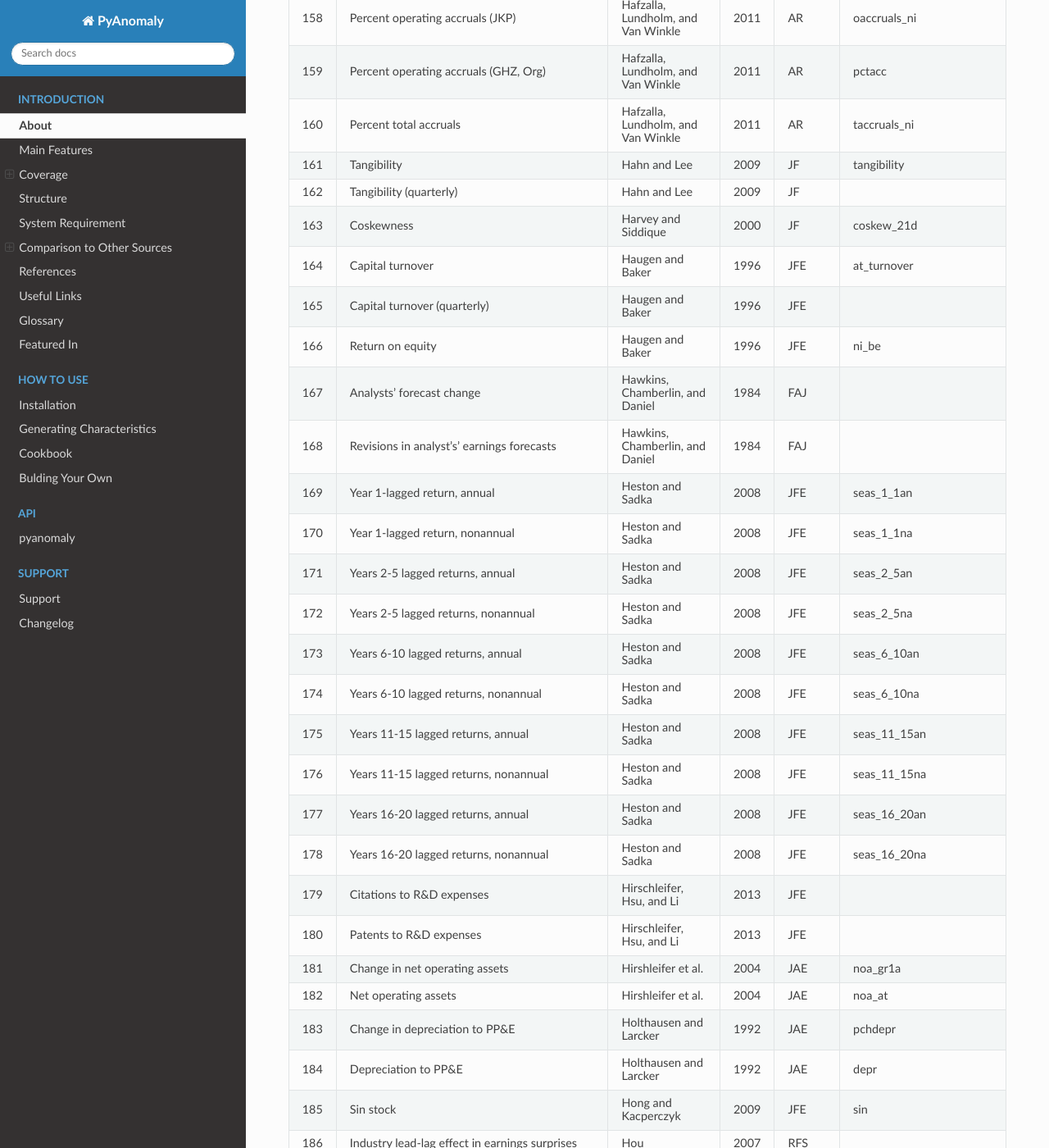
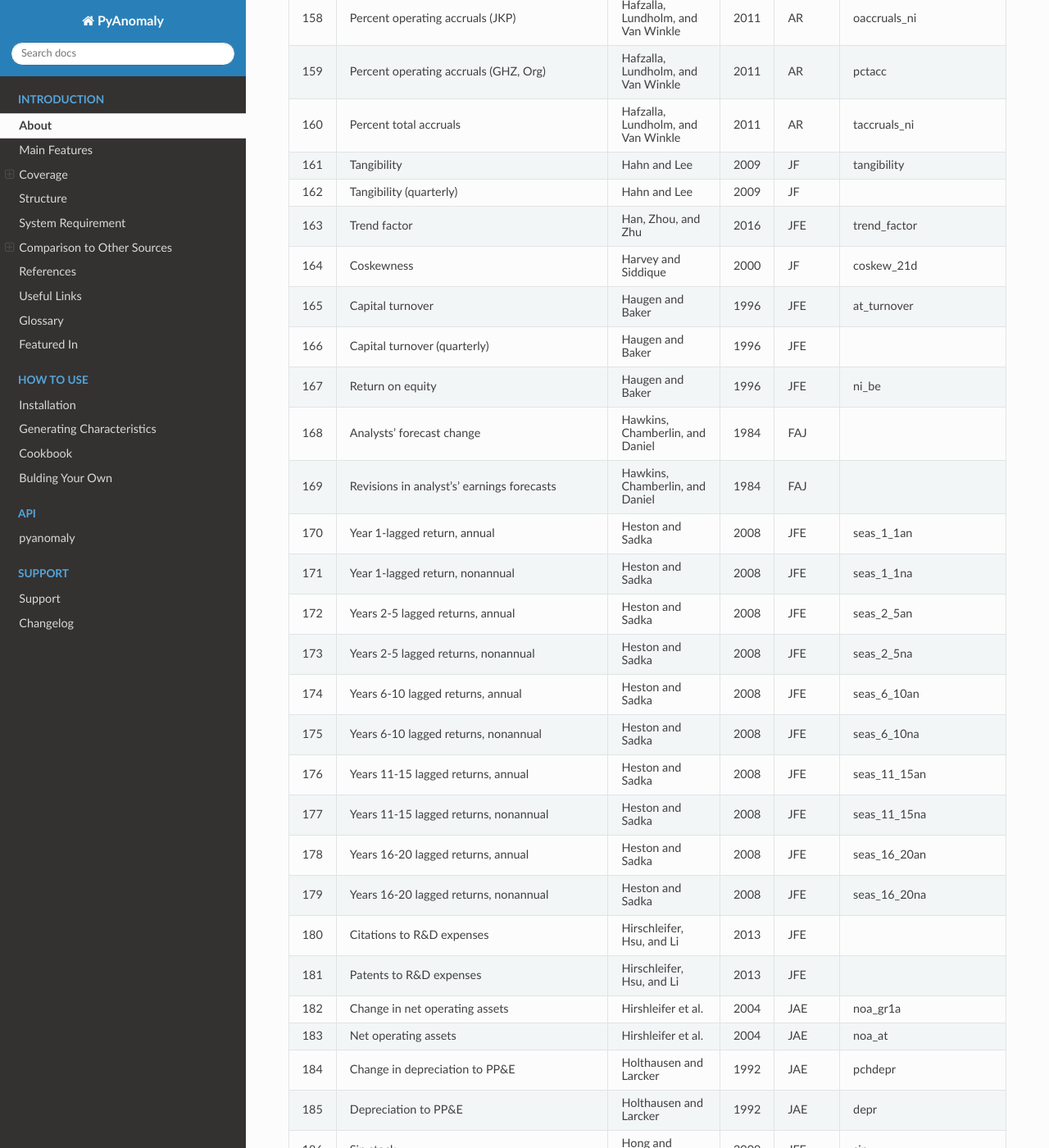
Before and after one commit to chulwoohan/pyanomaly, a Sphinx documentation site: the page built from docs/source/introduction.rst, in a window 1280 px wide and 1400 px high, scrolled down 9258 px. Shown: the whole window at 82% size. Built offline with Sphinx 7.4.7 and the Read the Docs theme 2.0.0, drawn with Linux system fonts in a browser that asks for light colours; some of the changed text lies outside the part shown.

Commit message:
Initial commit

```diff
--- a/docs/source/changelog.rst
+++ b/docs/source/changelog.rst
@@ -10,3 +10,9 @@
 --------------------
 
 Multiprocessing in ``datatools.populate()`` has been updated to increase the speed.
+
+
+v0.930 - 2022.01.17
+--------------------
+
+The trend factor of Han, Zhou, and Zhu (2016) has been added. We thank Guofu Zhou for this suggestion.
--- a/docs/source/characteristics.csv
+++ b/docs/source/characteristics.csv
@@ -161,154 +161,155 @@
 160,Percent total accruals,"Hafzalla, Lundholm, and Van Winkle",2011,AR,taccruals_ni
 161,Tangibility,Hahn and Lee,2009,JF,tangibility
 162,Tangibility (quarterly),Hahn and Lee,2009,JF,
-163,Coskewness,Harvey and Siddique,2000,JF,coskew_21d
-164,Capital turnover,Haugen and Baker,1996,JFE,at_turnover
-165,Capital turnover (quarterly),Haugen and Baker,1996,JFE,
-166,Return on equity,Haugen and Baker,1996,JFE,ni_be
-167,Analysts' forecast change,"Hawkins, Chamberlin, and Daniel",1984,FAJ,
-168,Revisions in analyst's' earnings forecasts,"Hawkins, Chamberlin, and Daniel",1984,FAJ,
-169,"Year 1-lagged return, annual",Heston and Sadka,2008,JFE,seas_1_1an
-170,"Year 1-lagged return, nonannual",Heston and Sadka,2008,JFE,seas_1_1na
-171,"Years 2-5 lagged returns, annual",Heston and Sadka,2008,JFE,seas_2_5an
-172,"Years 2-5 lagged returns, nonannual",Heston and Sadka,2008,JFE,seas_2_5na
-173,"Years 6-10 lagged returns, annual",Heston and Sadka,2008,JFE,seas_6_10an
-174,"Years 6-10 lagged returns, nonannual",Heston and Sadka,2008,JFE,seas_6_10na
-175,"Years 11-15 lagged returns, annual",Heston and Sadka,2008,JFE,seas_11_15an
-176,"Years 11-15 lagged returns, nonannual",Heston and Sadka,2008,JFE,seas_11_15na
-177,"Years 16-20 lagged returns, annual",Heston and Sadka,2008,JFE,seas_16_20an
-178,"Years 16-20 lagged returns, nonannual",Heston and Sadka,2008,JFE,seas_16_20na
-179,Citations to R&D expenses,"Hirschleifer, Hsu, and Li",2013,JFE,
-180,Patents to R&D expenses,"Hirschleifer, Hsu, and Li",2013,JFE,
-181,Change in net operating assets,Hirshleifer et al.,2004,JAE,noa_gr1a
-182,Net operating assets,Hirshleifer et al.,2004,JAE,noa_at
-183,Change in depreciation to PP&E,Holthausen and Larcker,1992,JAE,pchdepr
-184,Depreciation to PP&E,Holthausen and Larcker,1992,JAE,depr
-185,Sin stock,Hong and Kacperczyk,2009,JFE,sin
-186,Industry lead-lag effect in earnings surprises,Hou,2007,RFS,
-187,Industry lead-lag effect in prior returns,Hou,2007,RFS,
-188,Bid-ask spread (TAQ),Hou and Loh ,2016,JFE,
-189,Price delay based on R-squared,Hou and Moskowitz,2005,RFS,pricedelay
-190,Price delay based on SE-adjusted slopes,Hou and Moskowitz,2005,RFS,
-191,Price delay based on slopes,Hou and Moskowitz,2005,RFS,pricedelay_slope
-192,Industry concentration (book equity),Hou and Robinson,2006,JF,herf_be
-193,Industry concentration (sales),Hou and Robinson,2006,JF,herf_sale
-194,Industry concentration (total assets),Hou and Robinson,2006,JF,herf_at
-195,Return on equity (quarterly),"Hou, Xue, and Zhang",2015,RFS,niq_be
-196,Cash flow volatility,Huang,2009,JEF,ocfq_saleq_std
-197,Short-term reversal,Jegadeesh,1990,JF,ret_1_0
-198,Revenue surprise,Jegadeesh and Livnat,2006,JFE,saleq_su
-199,Momentum (12 month),Jegadeesh and Titman,1993,JF,ret_12_1
-200,Momentum (3 month),Jegadeesh and Titman,1993,JF,ret_3_1
-201,Momentum (6 month),Jegadeesh and Titman,1993,JF,ret_6_1
-202,Momentum (9 month),Jegadeesh and Titman,1993,JF,ret_9_1
-203,Firm age,"Jiang, Lee, and Zhang",2005,RAS,age
-204,Revenue surprise (Karma),Karma,2009,JBFA,rsup
-205,Tail risk,Kelly and Jiang,2014,RFS,
-206,Earnings announcement return (Kishore et al.),Kishore et al.,2008,WP,
-207,Long-term EPS forecast,La Porta,1996,JF,
-208,Long-term EPS forecast (monthly sort),La Porta,1996,JF,
-209,Annual sales growth,"Lakonishok, Shleifer, and Vishny",1994,JF,sale_gr1
-210,Annual sales growth (quarterly),"Lakonishok, Shleifer, and Vishny",1994,JF,
-211,Cash flow-to-price,"Lakonishok, Shleifer, and Vishny",1994,JF,fcf_me
-212,Cash flow-to-price (quarterly),"Lakonishok, Shleifer, and Vishny",1994,JF,
-213,Five-year sales growth rank,"Lakonishok, Shleifer, and Vishny",1994,JF,
-214,Three-year sales growth,"Lakonishok, Shleifer, and Vishny",1994,JF,sale_gr3
-215,Kaplan-Zingales index,"Lamont, Polk, and Saa-Requejo",2001,RFS,kz_index
-216,Kaplan-Zingales index (quarterly),"Lamont, Polk, and Saa-Requejo",2001,RFS,
-217,Abnormal volume in earnings announcement month,"Lerman, Livnat, and Mendenhall",2008,WP,
-218,Taxable income to income (JKP),Lev and Nissim,2004,AR,pi_nix
-219,"Taxable income to income (Org, GHZ)",Lev and Nissim,2004,AR,tb
-220,Taxable income to income (quarterly),Lev and Nissim,2004,AR,
-221,R&D capital-to-assets,Li,2011,RFS,rd5_at
-222,Dividend yield (JKP),Litzenberger and Ramaswamy,1979,JF,div12m_me
-223,Dividend yield (GHZ),Litzenberger and Ramaswamy,1979,JF,dy
-224,Dividend yield (quarterly),Litzenberger and Ramaswamy,1979,JF,
-225,Zero-trading days (1 month),Liu,2006,JFE,zero_trades_21d
-226,Zero-trading days (6 months),Liu,2006,JFE,zero_trades_126d
-227,Zero-trading days (12 months),Liu,2006,JFE,zero_trades_252d
-228,Growth in advertising expenses,Lou,2014,RFS,
-229,Initial public offerings,Loughran and Ritter,1995,JF,ipo
-230,Enterprise multiple,Loughran and Wellman,2011,JFQA,ebitda_mev
-231,Enterprise multiple (quarterly),Loughran and Wellman,2011,JFQA,
-232,Changes in PPE and inventory/assets,"Lyandres, Sun, and Zhang",2008,RFS,ppeinv_gr1a
-233,Composite debt issuance,"Lyandres, Sun, and Zhang",2008,RFS,debt_gr3
-234,Customer industries momentum,Menzly and Ozbas,2010,JF,
-235,Supplier industries momentum,Menzly and Ozbas,2010,JF,
-236,Dividend initiation,"Michaely, Thaler, and Womack",1995,JF,divi
-237,Dividend omission,"Michaely, Thaler, and Womack",1995,JF,divo
-238,Share price,Miller and Scholes,1982,JPE,price
-239,Mohanram G-score,Mohanram,2005,RAS,
-240,Quarterly sales growth,Mohanram,2005,RAS,saleq_gr1
-241,Industry momentum ,Moskowitz and Grinblatt,1999,JFE,indmom
-242,Operating leverage,Novy-Marx,2011,JFE,opex_at
-243,Operating leverage (quarterly),Novy-Marx,2011,JFE,
-244,Intermediate momentum (7-12),Novy-Marx,2012,ROF,ret_12_6
-245,Gross profits-to-assets,Novy-Marx,2013,JFE,gp_at
-246,Gross profits-to-lagged assets,Novy-Marx,2013,JFE,gp_atl1
-247,Gross profits-to-lagged assets (quarterly),Novy-Marx,2013,JFE,
-248,Asset liquidity to book assets,Ortiz-Molina and Phillips,2014,JFQA,aliq_at
-249,Asset liquidity to book assets (quarterly),Ortiz-Molina and Phillips,2014,JFQA,
-250,Asset liquidity to market assets,Ortiz-Molina and Phillips,2014,JFQA,aliq_mat
-251,Asset liquidity to market assets (quarterly),Ortiz-Molina and Phillips,2014,JFQA,
-252,Cash flow-to-debt,Ou and Penman,1989,JAR,cashdebt
-253,Change in current ratio,Ou and Penman,1989,JAR,pchcurrat
-254,Change in quick ratio,Ou and Penman,1989,JAR,pchquick
-255,Change in sales to inventory,Ou and Penman,1989,JAR,pchsaleinv
-256,Current ratio,Ou and Penman,1989,JAR,currat
-257,Quick ratio,Ou and Penman,1989,JAR,quick
-258,Sales-to-cash,Ou and Penman,1989,JAR,salecash
-259,Sales-to-inventory,Ou and Penman,1989,JAR,saleinv
-260,Sales-to-receivables,Ou and Penman,1989,JAR,salerec
-261,Cash-to-assets,Palazzo,2012,JFE,cash_at
-262,Pastor-Stambaugh liquidity beta,Pastor and Stambaugh,2003,JPE,
-263,Book-to-market enterprise value,"Penman, Richardson, and Tuna",2007,JAR,bev_mev
-264,Book-to-market enterprise value (quarterly),"Penman, Richardson, and Tuna",2007,JAR,
-265,Net debt-to-price,"Penman, Richardson, and Tuna",2007,JAR,netdebt_me
-266,Net debt-to-price (quarterly),"Penman, Richardson, and Tuna",2007,JAR,
-267,Piotroski F-score (JKP),Piotroski,2000,AR,f_score
-268,"Piotroski F-score (GHZ, Org)",Piotroski,2000,AR,ps
-269,Piotroski F-score (quarterly),Piotroski,2000,AR,
-270,"Net stock issues (JKP, Org)",Pontiff and Woodgate,2008,JF,chcsho_12m
-271,Net stock issues (GHZ),Pontiff and Woodgate,2008,JF,chcsho
-272,Order backlog,"Rajgopal, Shevlin, and Venkatachalam",2003,RAS,
-273,Unexpected quarterly earnings ,"Rendelman, Jones, and Latane",1982,JFE,
-274,Chage in common equity,Richardson et al.,2005,JAE,be_gr1a
-275,Chagne in long-term investments ,Richardson et al.,2005,JAE,lti_gr1a
-276,Change in current Ooperating liabilities,Richardson et al.,2005,JAE,col_gr1a
-277,Change in current operating assets,Richardson et al.,2005,JAE,coa_gr1a
-278,Change in financial liabilities,Richardson et al.,2005,JAE,fnl_gr1a
-279,Change in long-term debt,Richardson et al.,2005,JAE,lgr
-280,Change in net financial assets,Richardson et al.,2005,JAE,nfna_gr1a
-281,Change in net non-cash working capital,Richardson et al.,2005,JAE,cowc_gr1a
-282,Change in net non-current operating assets,Richardson et al.,2005,JAE,nncoa_gr1a
-283,Change in non-current operating assets,Richardson et al.,2005,JAE,ncoa_gr1a
-284,Change in non-current operating liabilities,Richardson et al.,2005,JAE,ncol_gr1a
-285,Change in short-term investments,Richardson et al.,2005,JAE,sti_gr1a
-286,Total accruals,Richardson et al.,2005,JAE,taccruals_at
-287,"Book to market (December ME, quarterly)","Rosenberg, Reid, and Lanstein",1985,JF,
-288,Book-to-market (December ME),"Rosenberg, Reid, and Lanstein",1985,JF,be_me
-289,Change in analyst coverage,Scherbina,2008,ROF,
-290,Operating accruals (JKP),Sloan,1996,AR,oaccruals_at
-291,"Operating accruals (GHZ, Org)",Sloan,1996,AR,acc
-292,Asset turnover,Soliman,2008,AR,sale_bev
-293,Asset turnover (quarterly),Soliman,2008,AR,
-294,Change in asset turnover,Soliman,2008,AR,chatoia
-295,Change in profit margin,Soliman,2008,AR,chpmia
-296,Profit margin,Soliman,2008,AR,ebit_sale
-297,Profit margin (quarterly),Soliman,2008,AR,
-298,Return on net operating assets,Soliman,2008,AR,ebit_bev
-299,Return on net operating assets (quarterly),Soliman,2008,AR,
-300,Mispricing factor: Management,Stambaugh and Yuan,2016,RFS,mispricing_mgmt
-301,Mispricing factor: Performance,Stambaugh and Yuan,2016,RFS,mispricing_perf
-302,Inventory change,Thomas and Zhang,2002,RAS,inv_gr1a
-303,Tax expense surprise,Thomas and Zhang,2011,JAR,chtx
-304,Abnormal corporate investment,"Titman, Wei, and Xie",2004,JFQA,capex_abn
-305,Real estate holdings,Tuzel,2010,RFS,realestate
-306,Convertible debt indicator,Valta,2016,JFQA,convind
-307,Convertible debt-to-total debt,Valta,2016,JFQA,
-308,Secured debt indicator,Valta,2016,JFQA,securedind
-309,Secured debt-to-total debt,Valta,2016,JFQA,secured
-310,Whited-Wu index,Whited and Wu,2006,RFS,
-311,Whited-Wu index (quarterly),Whited and Wu,2006,RFS,
-312,CAPEX growth (1 year),Xie,2001,AR,capx_gr1
-313,Discretionay accruals,Xie,2001,AR,
+163,Trend factor,"Han, Zhou, and Zhu",2016,JFE,trend_factor
+164,Coskewness,Harvey and Siddique,2000,JF,coskew_21d
+165,Capital turnover,Haugen and Baker,1996,JFE,at_turnover
+166,Capital turnover (quarterly),Haugen and Baker,1996,JFE,
+167,Return on equity,Haugen and Baker,1996,JFE,ni_be
+168,Analysts' forecast change,"Hawkins, Chamberlin, and Daniel",1984,FAJ,
+169,Revisions in analyst's' earnings forecasts,"Hawkins, Chamberlin, and Daniel",1984,FAJ,
+170,"Year 1-lagged return, annual",Heston and Sadka,2008,JFE,seas_1_1an
+171,"Year 1-lagged return, nonannual",Heston and Sadka,2008,JFE,seas_1_1na
+172,"Years 2-5 lagged returns, annual",Heston and Sadka,2008,JFE,seas_2_5an
+173,"Years 2-5 lagged returns, nonannual",Heston and Sadka,2008,JFE,seas_2_5na
+174,"Years 6-10 lagged returns, annual",Heston and Sadka,2008,JFE,seas_6_10an
+175,"Years 6-10 lagged returns, nonannual",Heston and Sadka,2008,JFE,seas_6_10na
+176,"Years 11-15 lagged returns, annual",Heston and Sadka,2008,JFE,seas_11_15an
+177,"Years 11-15 lagged returns, nonannual",Heston and Sadka,2008,JFE,seas_11_15na
+178,"Years 16-20 lagged returns, annual",Heston and Sadka,2008,JFE,seas_16_20an
+179,"Years 16-20 lagged returns, nonannual",Heston and Sadka,2008,JFE,seas_16_20na
+180,Citations to R&D expenses,"Hirschleifer, Hsu, and Li",2013,JFE,
+181,Patents to R&D expenses,"Hirschleifer, Hsu, and Li",2013,JFE,
+182,Change in net operating assets,Hirshleifer et al.,2004,JAE,noa_gr1a
+183,Net operating assets,Hirshleifer et al.,2004,JAE,noa_at
+184,Change in depreciation to PP&E,Holthausen and Larcker,1992,JAE,pchdepr
+185,Depreciation to PP&E,Holthausen and Larcker,1992,JAE,depr
+186,Sin stock,Hong and Kacperczyk,2009,JFE,sin
+187,Industry lead-lag effect in earnings surprises,Hou,2007,RFS,
+188,Industry lead-lag effect in prior returns,Hou,2007,RFS,
+189,Bid-ask spread (TAQ),Hou and Loh ,2016,JFE,
+190,Price delay based on R-squared,Hou and Moskowitz,2005,RFS,pricedelay
+191,Price delay based on SE-adjusted slopes,Hou and Moskowitz,2005,RFS,
+192,Price delay based on slopes,Hou and Moskowitz,2005,RFS,pricedelay_slope
+193,Industry concentration (book equity),Hou and Robinson,2006,JF,herf_be
+194,Industry concentration (sales),Hou and Robinson,2006,JF,herf_sale
+195,Industry concentration (total assets),Hou and Robinson,2006,JF,herf_at
+196,Return on equity (quarterly),"Hou, Xue, and Zhang",2015,RFS,niq_be
+197,Cash flow volatility,Huang,2009,JEF,ocfq_saleq_std
+198,Short-term reversal,Jegadeesh,1990,JF,ret_1_0
+199,Revenue surprise,Jegadeesh and Livnat,2006,JFE,saleq_su
+200,Momentum (12 month),Jegadeesh and Titman,1993,JF,ret_12_1
+201,Momentum (3 month),Jegadeesh and Titman,1993,JF,ret_3_1
+202,Momentum (6 month),Jegadeesh and Titman,1993,JF,ret_6_1
+203,Momentum (9 month),Jegadeesh and Titman,1993,JF,ret_9_1
+204,Firm age,"Jiang, Lee, and Zhang",2005,RAS,age
+205,Revenue surprise (Karma),Karma,2009,JBFA,rsup
+206,Tail risk,Kelly and Jiang,2014,RFS,
+207,Earnings announcement return (Kishore et al.),Kishore et al.,2008,WP,
+208,Long-term EPS forecast,La Porta,1996,JF,
+209,Long-term EPS forecast (monthly sort),La Porta,1996,JF,
+210,Annual sales growth,"Lakonishok, Shleifer, and Vishny",1994,JF,sale_gr1
+211,Annual sales growth (quarterly),"Lakonishok, Shleifer, and Vishny",1994,JF,
+212,Cash flow-to-price,"Lakonishok, Shleifer, and Vishny",1994,JF,fcf_me
+213,Cash flow-to-price (quarterly),"Lakonishok, Shleifer, and Vishny",1994,JF,
+214,Five-year sales growth rank,"Lakonishok, Shleifer, and Vishny",1994,JF,
+215,Three-year sales growth,"Lakonishok, Shleifer, and Vishny",1994,JF,sale_gr3
+216,Kaplan-Zingales index,"Lamont, Polk, and Saa-Requejo",2001,RFS,kz_index
+217,Kaplan-Zingales index (quarterly),"Lamont, Polk, and Saa-Requejo",2001,RFS,
+218,Abnormal volume in earnings announcement month,"Lerman, Livnat, and Mendenhall",2008,WP,
+219,Taxable income to income (JKP),Lev and Nissim,2004,AR,pi_nix
+220,"Taxable income to income (Org, GHZ)",Lev and Nissim,2004,AR,tb
+221,Taxable income to income (quarterly),Lev and Nissim,2004,AR,
+222,R&D capital-to-assets,Li,2011,RFS,rd5_at
+223,Dividend yield (JKP),Litzenberger and Ramaswamy,1979,JF,div12m_me
+224,Dividend yield (GHZ),Litzenberger and Ramaswamy,1979,JF,dy
+225,Dividend yield (quarterly),Litzenberger and Ramaswamy,1979,JF,
+226,Zero-trading days (1 month),Liu,2006,JFE,zero_trades_21d
+227,Zero-trading days (6 months),Liu,2006,JFE,zero_trades_126d
+228,Zero-trading days (12 months),Liu,2006,JFE,zero_trades_252d
+229,Growth in advertising expenses,Lou,2014,RFS,
+230,Initial public offerings,Loughran and Ritter,1995,JF,ipo
+231,Enterprise multiple,Loughran and Wellman,2011,JFQA,ebitda_mev
+232,Enterprise multiple (quarterly),Loughran and Wellman,2011,JFQA,
+233,Changes in PPE and inventory/assets,"Lyandres, Sun, and Zhang",2008,RFS,ppeinv_gr1a
+234,Composite debt issuance,"Lyandres, Sun, and Zhang",2008,RFS,debt_gr3
+235,Customer industries momentum,Menzly and Ozbas,2010,JF,
+236,Supplier industries momentum,Menzly and Ozbas,2010,JF,
+237,Dividend initiation,"Michaely, Thaler, and Womack",1995,JF,divi
+238,Dividend omission,"Michaely, Thaler, and Womack",1995,JF,divo
+239,Share price,Miller and Scholes,1982,JPE,price
+240,Mohanram G-score,Mohanram,2005,RAS,
+241,Quarterly sales growth,Mohanram,2005,RAS,saleq_gr1
+242,Industry momentum ,Moskowitz and Grinblatt,1999,JFE,indmom
+243,Operating leverage,Novy-Marx,2011,JFE,opex_at
+244,Operating leverage (quarterly),Novy-Marx,2011,JFE,
+245,Intermediate momentum (7-12),Novy-Marx,2012,ROF,ret_12_6
+246,Gross profits-to-assets,Novy-Marx,2013,JFE,gp_at
+247,Gross profits-to-lagged assets,Novy-Marx,2013,JFE,gp_atl1
+248,Gross profits-to-lagged assets (quarterly),Novy-Marx,2013,JFE,
+249,Asset liquidity to book assets,Ortiz-Molina and Phillips,2014,JFQA,aliq_at
+250,Asset liquidity to book assets (quarterly),Ortiz-Molina and Phillips,2014,JFQA,
+251,Asset liquidity to market assets,Ortiz-Molina and Phillips,2014,JFQA,aliq_mat
+252,Asset liquidity to market assets (quarterly),Ortiz-Molina and Phillips,2014,JFQA,
+253,Cash flow-to-debt,Ou and Penman,1989,JAR,cashdebt
+254,Change in current ratio,Ou and Penman,1989,JAR,pchcurrat
+255,Change in quick ratio,Ou and Penman,1989,JAR,pchquick
+256,Change in sales to inventory,Ou and Penman,1989,JAR,pchsaleinv
+257,Current ratio,Ou and Penman,1989,JAR,currat
+258,Quick ratio,Ou and Penman,1989,JAR,quick
+259,Sales-to-cash,Ou and Penman,1989,JAR,salecash
+260,Sales-to-inventory,Ou and Penman,1989,JAR,saleinv
+261,Sales-to-receivables,Ou and Penman,1989,JAR,salerec
+262,Cash-to-assets,Palazzo,2012,JFE,cash_at
+263,Pastor-Stambaugh liquidity beta,Pastor and Stambaugh,2003,JPE,
+264,Book-to-market enterprise value,"Penman, Richardson, and Tuna",2007,JAR,bev_mev
+265,Book-to-market enterprise value (quarterly),"Penman, Richardson, and Tuna",2007,JAR,
+266,Net debt-to-price,"Penman, Richardson, and Tuna",2007,JAR,netdebt_me
+267,Net debt-to-price (quarterly),"Penman, Richardson, and Tuna",2007,JAR,
+268,Piotroski F-score (JKP),Piotroski,2000,AR,f_score
+269,"Piotroski F-score (GHZ, Org)",Piotroski,2000,AR,ps
+270,Piotroski F-score (quarterly),Piotroski,2000,AR,
+271,"Net stock issues (JKP, Org)",Pontiff and Woodgate,2008,JF,chcsho_12m
+272,Net stock issues (GHZ),Pontiff and Woodgate,2008,JF,chcsho
+273,Order backlog,"Rajgopal, Shevlin, and Venkatachalam",2003,RAS,
+274,Unexpected quarterly earnings ,"Rendelman, Jones, and Latane",1982,JFE,
+275,Chage in common equity,Richardson et al.,2005,JAE,be_gr1a
+276,Chagne in long-term investments ,Richardson et al.,2005,JAE,lti_gr1a
+277,Change in current Ooperating liabilities,Richardson et al.,2005,JAE,col_gr1a
+278,Change in current operating assets,Richardson et al.,2005,JAE,coa_gr1a
+279,Change in financial liabilities,Richardson et al.,2005,JAE,fnl_gr1a
+280,Change in long-term debt,Richardson et al.,2005,JAE,lgr
+281,Change in net financial assets,Richardson et al.,2005,JAE,nfna_gr1a
+282,Change in net non-cash working capital,Richardson et al.,2005,JAE,cowc_gr1a
+283,Change in net non-current operating assets,Richardson et al.,2005,JAE,nncoa_gr1a
+284,Change in non-current operating assets,Richardson et al.,2005,JAE,ncoa_gr1a
+285,Change in non-current operating liabilities,Richardson et al.,2005,JAE,ncol_gr1a
+286,Change in short-term investments,Richardson et al.,2005,JAE,sti_gr1a
+287,Total accruals,Richardson et al.,2005,JAE,taccruals_at
+288,"Book to market (December ME, quarterly)","Rosenberg, Reid, and Lanstein",1985,JF,
+289,Book-to-market (December ME),"Rosenberg, Reid, and Lanstein",1985,JF,be_me
+290,Change in analyst coverage,Scherbina,2008,ROF,
+291,Operating accruals (JKP),Sloan,1996,AR,oaccruals_at
+292,"Operating accruals (GHZ, Org)",Sloan,1996,AR,acc
+293,Asset turnover,Soliman,2008,AR,sale_bev
+294,Asset turnover (quarterly),Soliman,2008,AR,
+295,Change in asset turnover,Soliman,2008,AR,chatoia
+296,Change in profit margin,Soliman,2008,AR,chpmia
+297,Profit margin,Soliman,2008,AR,ebit_sale
+298,Profit margin (quarterly),Soliman,2008,AR,
+299,Return on net operating assets,Soliman,2008,AR,ebit_bev
+300,Return on net operating assets (quarterly),Soliman,2008,AR,
+301,Mispricing factor: Management,Stambaugh and Yuan,2016,RFS,mispricing_mgmt
+302,Mispricing factor: Performance,Stambaugh and Yuan,2016,RFS,mispricing_perf
+303,Inventory change,Thomas and Zhang,2002,RAS,inv_gr1a
+304,Tax expense surprise,Thomas and Zhang,2011,JAR,chtx
+305,Abnormal corporate investment,"Titman, Wei, and Xie",2004,JFQA,capex_abn
+306,Real estate holdings,Tuzel,2010,RFS,realestate
+307,Convertible debt indicator,Valta,2016,JFQA,convind
+308,Convertible debt-to-total debt,Valta,2016,JFQA,
+309,Secured debt indicator,Valta,2016,JFQA,securedind
+310,Secured debt-to-total debt,Valta,2016,JFQA,secured
+311,Whited-Wu index,Whited and Wu,2006,RFS,
+312,Whited-Wu index (quarterly),Whited and Wu,2006,RFS,
+313,CAPEX growth (1 year),Xie,2001,AR,capx_gr1
+314,Discretionay accruals,Xie,2001,AR,
--- a/docs/source/conf.py
+++ b/docs/source/conf.py
@@ -24,7 +24,7 @@
 author = 'Chulwoo Han and Jongho Kang'
 
 # The full version, including alpha/beta/rc tags
-release = '0.923'
+release = '0.930'
 
 
 # -- General configuration ---------------------------------------------------
```
Also changed, not shown: README.rst (+20 -0 lines), 3 other files.
